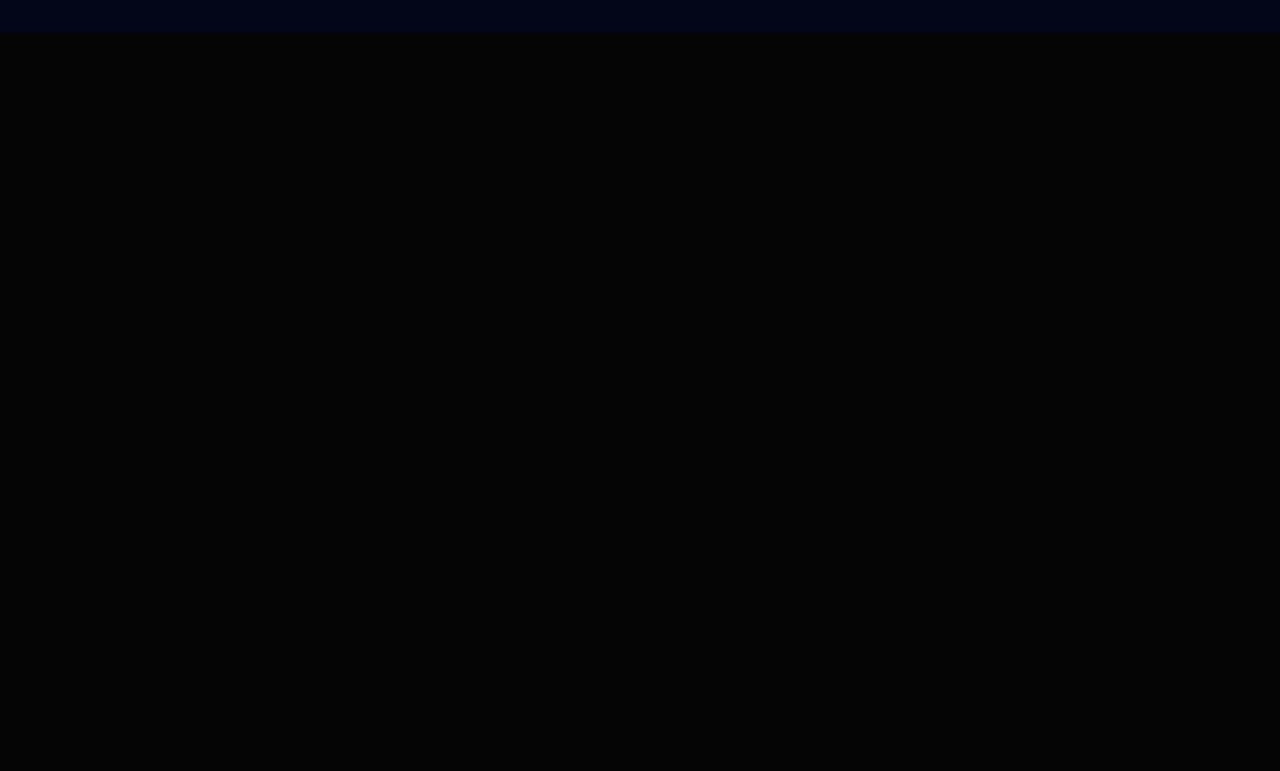
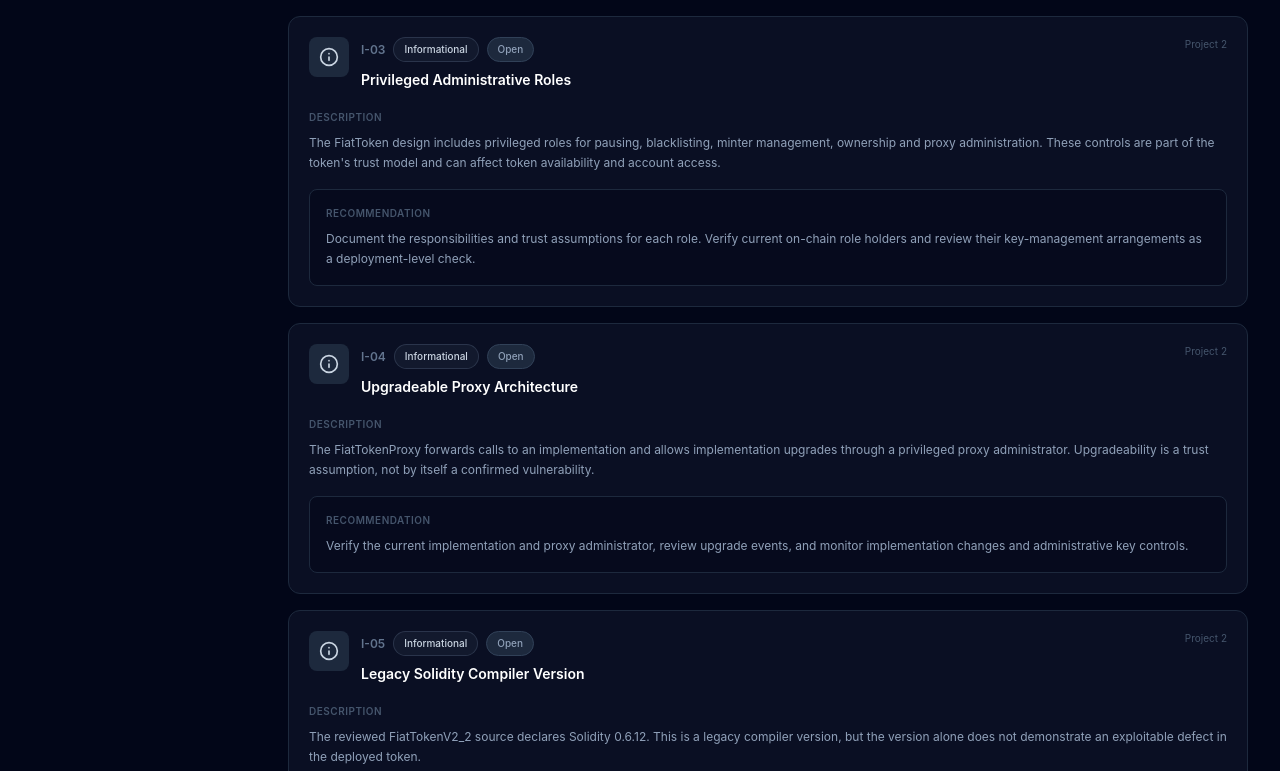
Before and after one commit to tanishkamadke-alt/AuditChain, a React app in the folder frontend/: page /findings in a window 1280 px wide. Shown: the part 949-1720 px from the top of the page. Before the commit the page ends 981 px from the top, so only its background shows below. Built offline with nearby package versions, Linux system fonts and the light colour scheme; the HTML template or start-up script is replaced by a standard one.

Commit message:
Add evidence-backed USDC informational observations

```diff
--- a/frontend/src/data/findings.js
+++ b/frontend/src/data/findings.js
@@ -22,4 +22,25 @@ export const findings = [
     recommendation:
       "For future development, consider upgrading to a currently supported Solidity compiler version after compatibility and regression testing.",
   },
+  {
+    id: "I-03", projectId: 2, severity: "Informational",
+    title: "Privileged Administrative Roles", status: "Open",
+    description: "The FiatToken design includes privileged roles for pausing, blacklisting, minter management, ownership and proxy administration. These controls are part of the token's trust model and can affect token availability and account access.",
+    recommendation: "Document the responsibilities and trust assumptions for each role. Verify current on-chain role holders and review their key-management arrangements as a deployment-level check.",
+    evidence: "Circle's published FiatToken design documents owner, admin, masterMinter, pauser, blacklister and minter roles."
+  },
+  {
+    id: "I-04", projectId: 2, severity: "Informational",
+    title: "Upgradeable Proxy Architecture", status: "Open",
+    description: "The FiatTokenProxy forwards calls to an implementation and allows implementation upgrades through a privileged proxy administrator. Upgradeability is a trust assumption, not by itself a confirmed vulnerability.",
+    recommendation: "Verify the current implementation and proxy administrator, review upgrade events, and monitor implementation changes and administrative key controls.",
+    evidence: "Circle's published source defines FiatTokenProxy as an AdminUpgradeabilityProxy and documents upgrade administration."
+  },
+  {
+    id: "I-05", projectId: 2, severity: "Informational",
+    title: "Legacy Solidity Compiler Version", status: "Open",
+    description: "The reviewed FiatTokenV2_2 source declares Solidity 0.6.12. This is a legacy compiler version, but the version alone does not demonstrate an exploitable defect in the deployed token.",
+    recommendation: "Record the compiler version as a maintenance consideration and validate build reproducibility against the verified deployed source. Any compiler migration should include compatibility and regression testing.",
+    evidence: "The reviewed FiatTokenV2_2 source contains pragma solidity 0.6.12."
+  },
 ];
```
